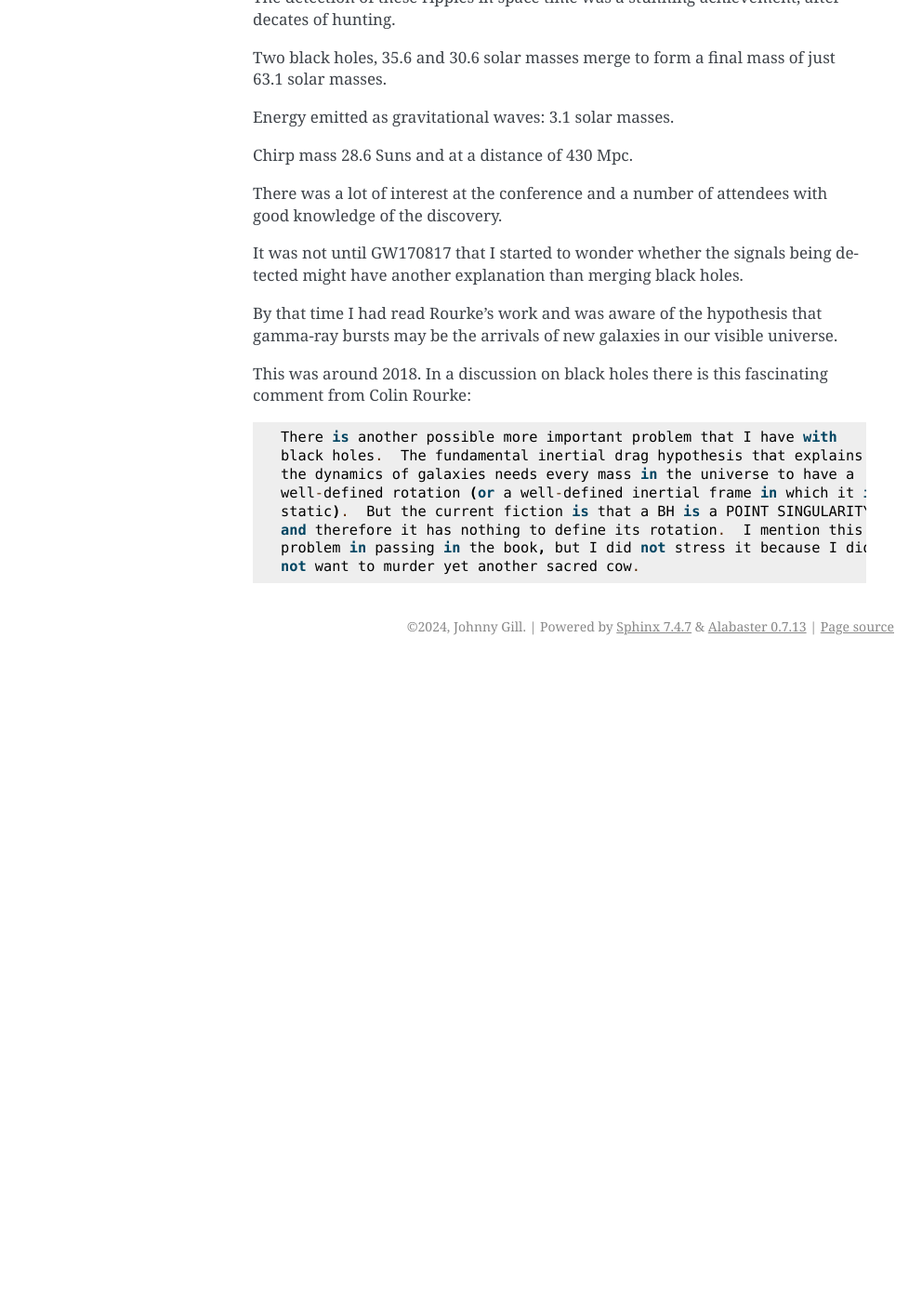
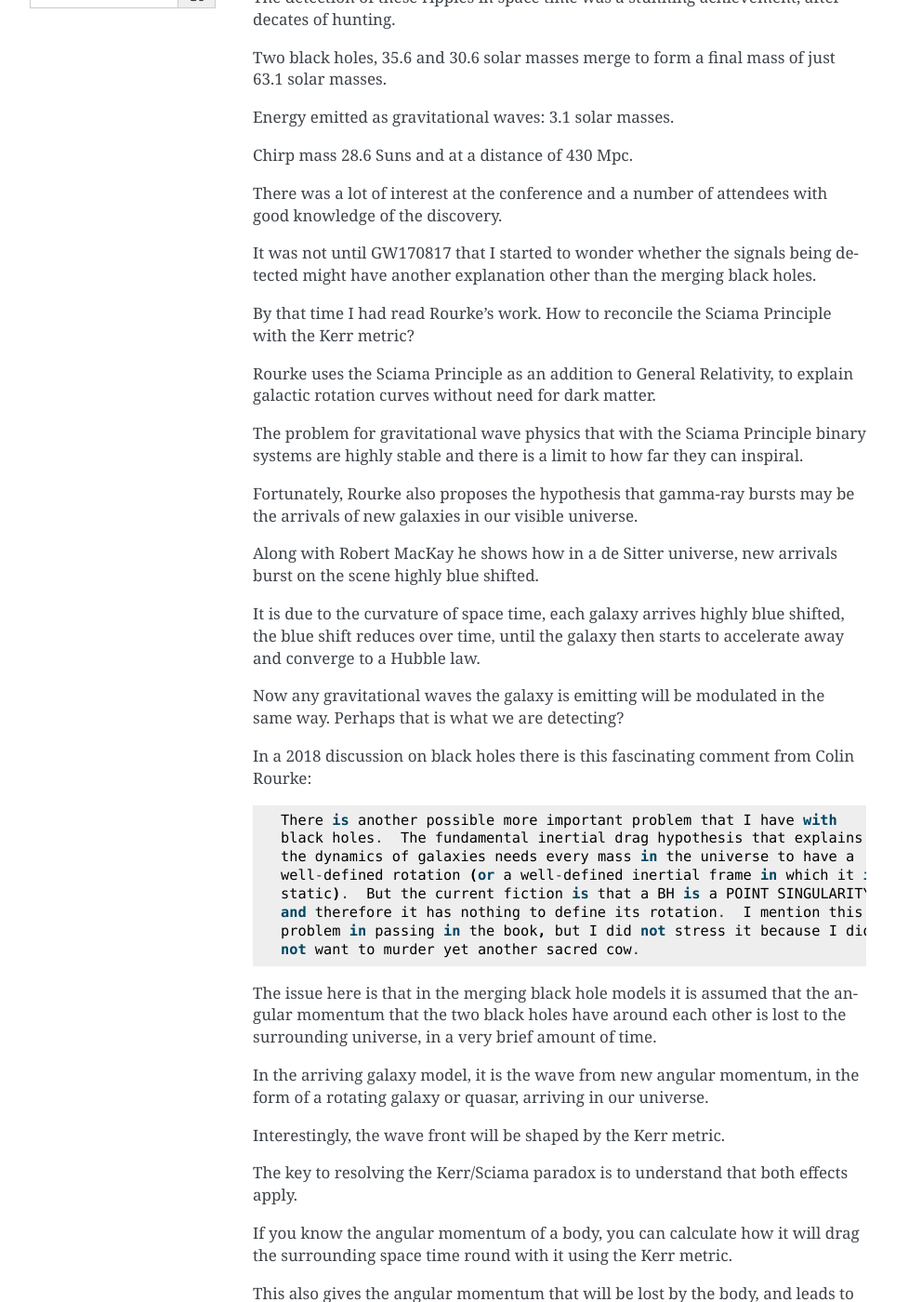
Before and after one commit to swfiua/gotu, a Sphinx documentation site: the page built from docs/gw150914.rst, in a window 1280 px wide and 1400 px high, scrolled down 288 px. Shown: the whole window at 93% size, without its empty margins (148-1140 px from the left). Built offline with Sphinx 7.4.7, drawn with Linux system fonts in a browser that asks for light colours; formulas are drawn with MathJax 3; pages that are not in the unit, such as notebooks, are missing from menus; before the commit the page ends 1001 px from its top, so only the background shows below that; some of the changed text lies outside the part shown.

Commit message:
gw150914 tenth anniversary edition

```diff
--- a/docs/gw150914.rst
+++ b/docs/gw150914.rst
@@ -25,15 +25,34 @@ There was a lot of interest at the conference and a number of
 attendees with good knowledge of the discovery.
 
 It was not until :ref:`GW170817` that I started to wonder whether the
-signals being detected might have another explanation than merging
-black holes.
+signals being detected might have another explanation other than the
+merging black holes.
 
-By that time I had read Rourke's work and was aware of the hypothesis
-that gamma-ray bursts may be the arrivals of new galaxies in our
-visible universe.
+By that time I had read Rourke's work.  How to reconcile the Sciama
+Principle with the Kerr metric?
 
-This was around 2018.  In a discussion on black holes there is this
-fascinating comment from Colin Rourke::
+Rourke uses the Sciama Principle as an addition to General Relativity,
+to explain galactic rotation curves without need for dark matter.
+
+The problem for gravitational wave physics that with the Sciama
+Principle binary systems are highly stable and there is a limit to how
+far they can inspiral.
+
+Fortunately, Rourke also proposes the hypothesis that gamma-ray bursts
+may be the arrivals of new galaxies in our visible universe.
+
+Along with Robert MacKay he shows how in a de Sitter universe, new
+arrivals burst on the scene highly blue shifted.
+
+It is due to the curvature of space time, each galaxy arrives highly
+blue shifted, the blue shift reduces over time, until the galaxy then
+starts to accelerate away and converge to a Hubble law.
+
+Now any gravitational waves the galaxy is emitting will be modulated
+in the same way.  Perhaps that is what we are detecting?
+
+In a 2018 discussion on black holes there is this fascinating comment from
+Colin Rourke::
 
 
    There is another possible more important problem that I have with
@@ -44,3 +63,44 @@ fascinating comment from Colin Rourke::
    and therefore it has nothing to define its rotation.  I mention this
    problem in passing in the book, but I did not stress it because I did
    not want to murder yet another sacred cow.
+
+
+The issue here is that in the merging black hole models it is assumed
+that the angular momentum that the two black holes have around each
+other is lost to the surrounding universe, in a very brief amount of
+time.
+
+In the arriving galaxy model, it is the wave from new angular
+momentum, in the form of a rotating galaxy or quasar, arriving in our
+universe.
+
+Interestingly, the wave front will be shaped by the Kerr metric.
+
+
+
+The key to resolving the Kerr/Sciama paradox is to understand that
+both effects apply.
+
+If you know the angular momentum of a body, you can calculate how it
+will drag the surrounding space time round with it using the Kerr
+metric.
+
+This also gives the angular momentum that will be lost by the body,
+and leads to the conclusion that bodies will eventually inspiral.
+
+Now this will create a wave in the surrounding space time, with it's
+amplitude dropping off inversely with distance, as assumed in
+gravitaitonal wave physics.
+
+ringdown
+========
+
+The ringdown phase will be depend on two parameters, theta and phi.
+
+theta is the angle of approach, distributed as cos(theta).
+
+phi is the hyperbolic rotation for the arrival, distributed as
+sinh(phi) squared.
+
+The same parameters will characterise any accompanying gamma-ray burst
+and other observations in the electromagnetic spectrum.
```
